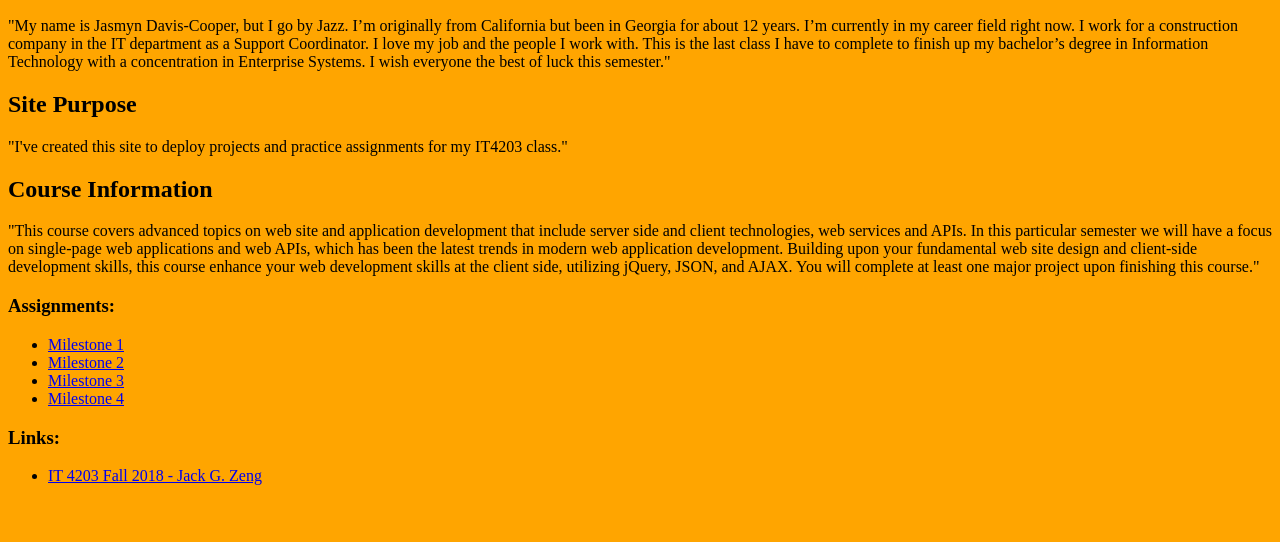
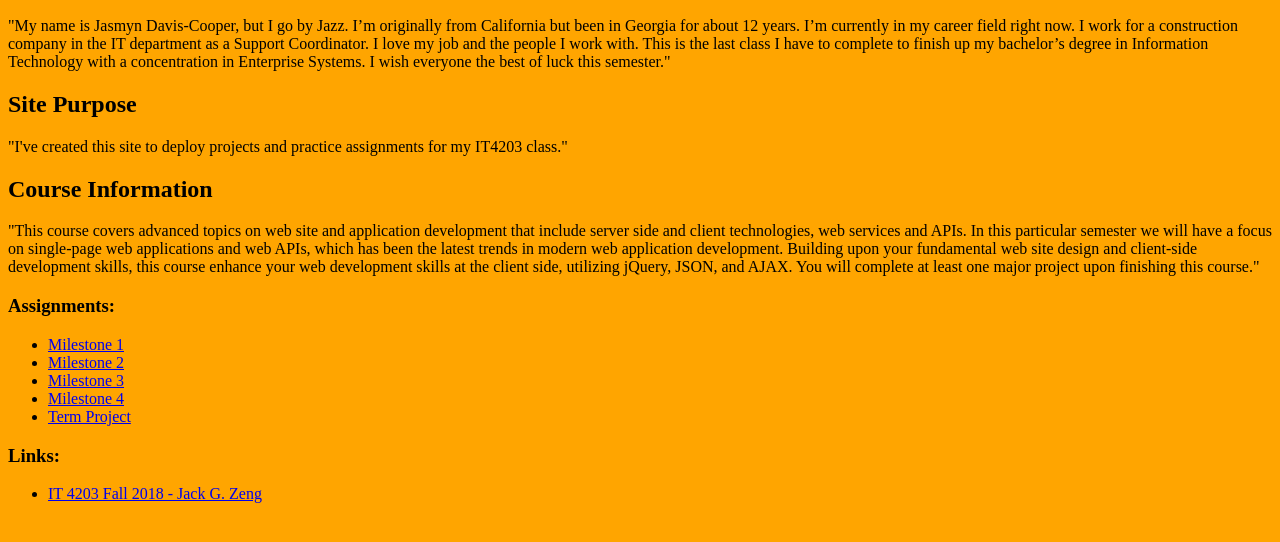
Before and after one commit to jdaviscooper/IT4203ADVWEDEV, a plain HTML site: page index.html in a window 1280 px wide. Shown: the part 110-652 px from the top of the page. Drawn offline with Linux system fonts and the light colour scheme.

Commit message:
termproject

```diff
--- a/index.html
+++ b/index.html
@@ -29,6 +29,7 @@ body { background-color: orange; }
 <li><a href='milestone2.html'> Milestone 2 </a><br></li>
 <li><a href='milestone3.html'> Milestone 3 </a><br></li>
 <li><a href='milestone4.html'> Milestone 4 </a><br></li>
+<li><a href='termproject.html'> Term Project </a><br></li>
 </ul>
 </div>
 <div>
```
